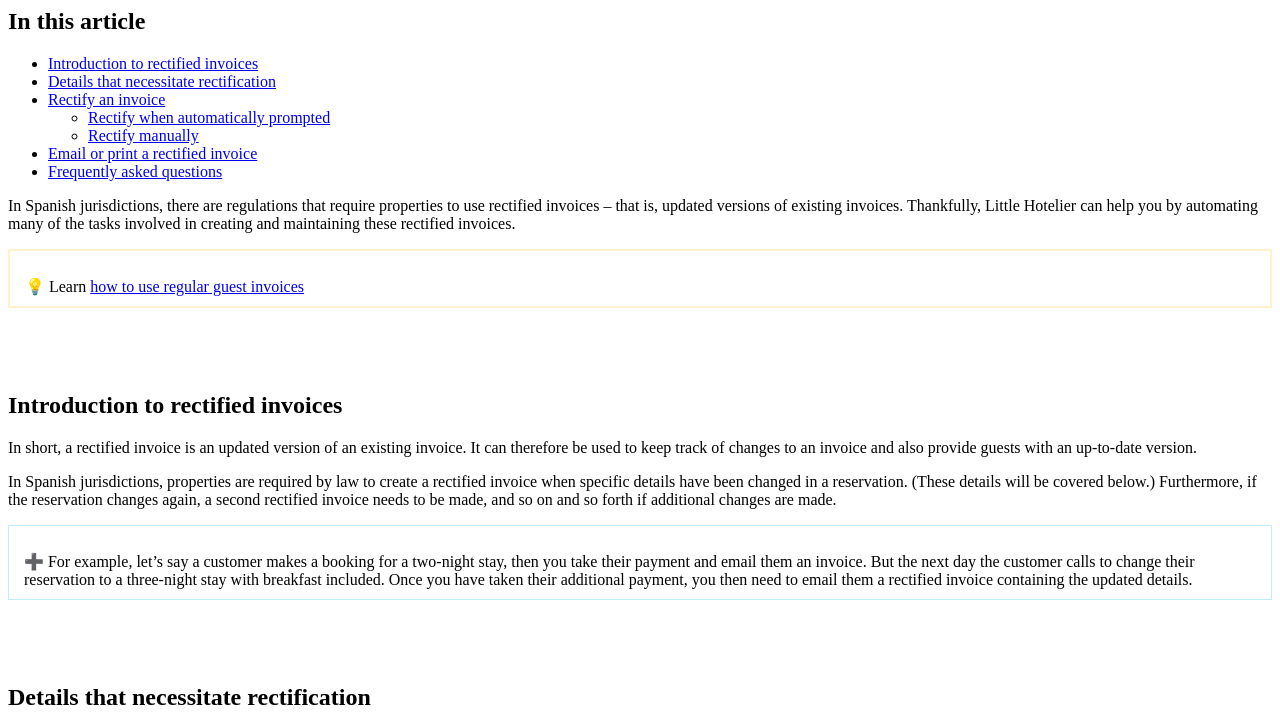
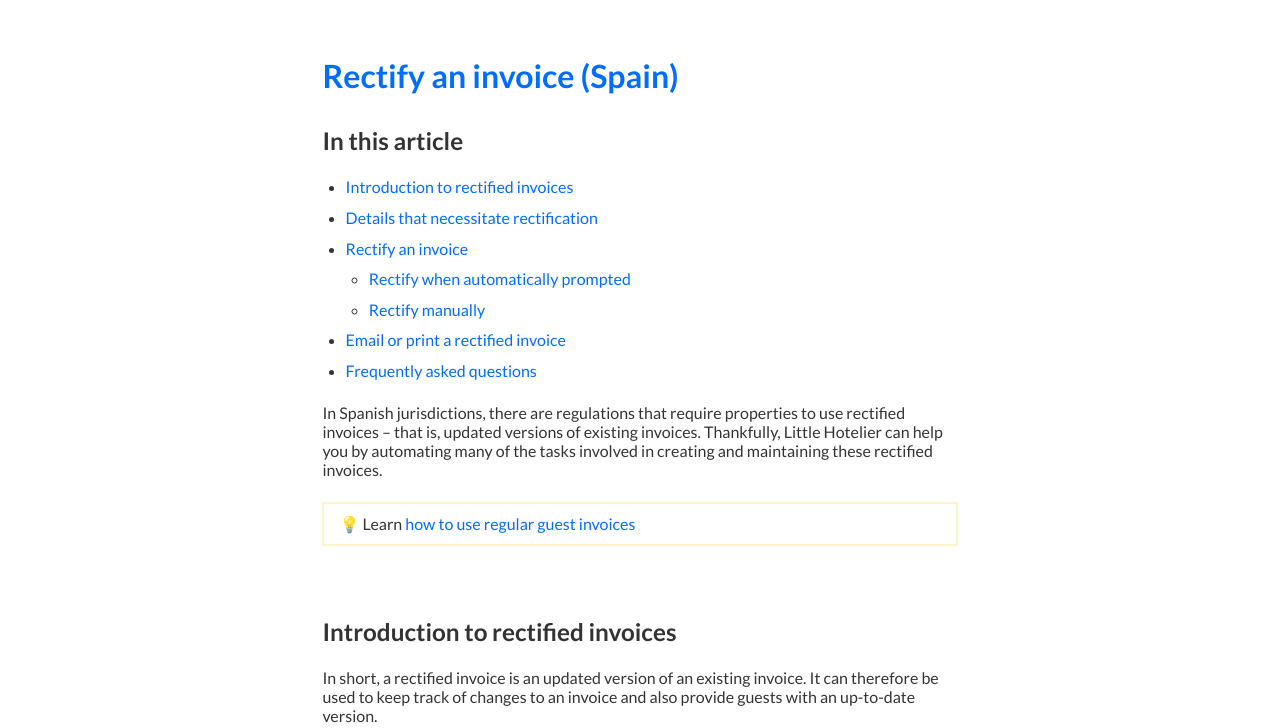
Before and after one commit to benjamin-glitsos/benglitsos-articles, a plain HTML site: page rectify-an-invoice/index.html in a window 1280 px wide. Shown: the top 728 px of the page. Drawn offline with Linux system fonts and the light colour scheme.

Commit message:
Formatting article

```diff
--- a/rectify-an-invoice/index.html
+++ b/rectify-an-invoice/index.html
@@ -1,3 +1,18 @@
+
+<!DOCTYPE html>
+<html lang="en">
+    <head>
+        <meta charset="UTF-8" />
+        <meta name="viewport" content="width=device-width, initial-scale=1" />
+        <meta name="date" content='2022-07-09' />
+        <link rel="canonical" href="https://learn.littlehotelier.com/s/article/Rectify-an-invoice-Spain" />
+        <link rel="stylesheet" href="/themes/article-smblue.css" />
+        <title>Rectify an invoice (Spain)</title>
+        <meta name="description" content="In Spanish jurisdictions, there are regulations that require properties to use rectified invoices – that is, updated versions of existing invoices. Thankfully, Little Hotelier can help you by automating many of the tasks involved in creating and maintaining these rectified invoices." />
+    </head>
+    <body>
+        <h1>Rectify an invoice (Spain)</h1>
+
         <h2>In this article</h2>
 
         <ul>
@@ -170,3 +185,5 @@
         <ul>
             <li><a href="/s/article/Little-Hotelier-Guest-invoices" target="_blank">Generate, print, or email a guest invoice</a></li>
         </ul>
+    </body>
+</html>
```
Lines whose indentation alone changed are shown as unchanged.
